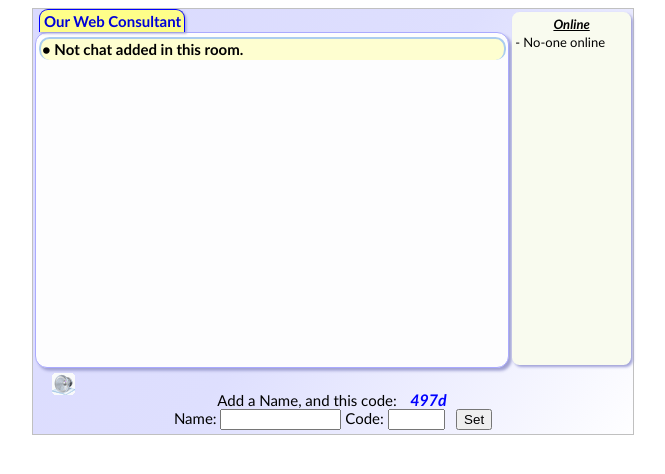
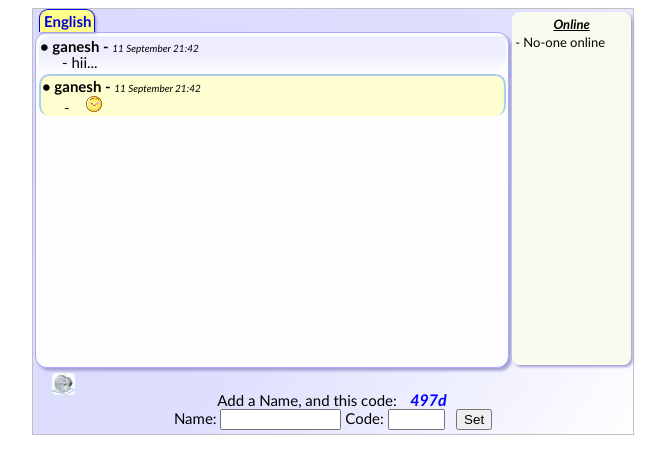
Before and after one commit to sid1993/tether, a PHP site: page /chat.php in a window 1280 px wide. Shown: the top 474 px of the page, without its empty margins (307-972 px from the left). Run offline with PHP 8.4, Linux system fonts and the light colour scheme.

Commit message:
Updating

```diff
--- a/chatfiles/setchat.php
+++ b/chatfiles/setchat.php
@@ -7,7 +7,7 @@ define('CHATLINK', 1);             // allows links in texts (1), not allow (0)
 // Here create the rooms for chat
 // For more rooms, add lines with this syntax  $chatrooms[] = 'room_name';
 $chatrooms = array();
-$chatrooms[] = 'Our Web Consultant';
+$chatrooms[] = 'English';
 
 
 
```
